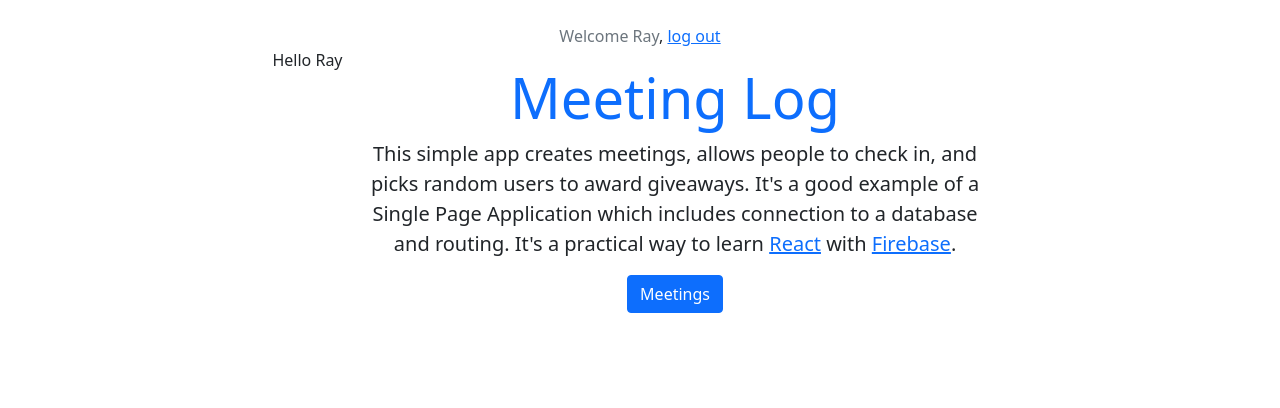
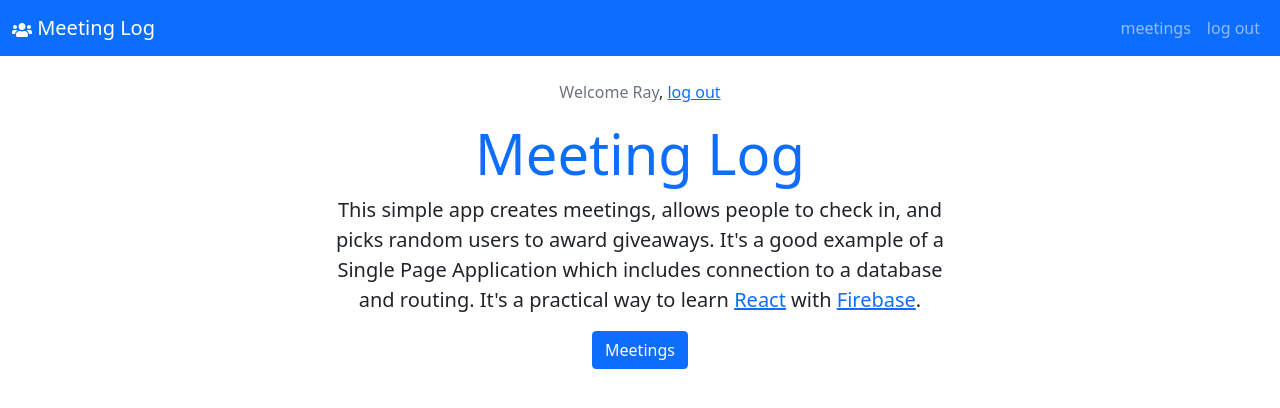
Before and after one commit to alvinwchou/meeting-log, a React (Create React App) app: page / in a window 1280 px wide. Shown: the top 408 px of the page. Built offline with nearby package versions, Linux system fonts and the light colour scheme.

Commit message:
created navigation component

```diff
--- a/package.json
+++ b/package.json
@@ -9,6 +9,7 @@
     "bootstrap": "^5.1.3",
     "react": "^18.2.0",
     "react-dom": "^18.2.0",
+    "react-icons": "^4.4.0",
     "react-scripts": "5.0.1",
     "web-vitals": "^2.1.4"
   },
--- a/src/App.js
+++ b/src/App.js
@@ -3,6 +3,7 @@
 import 'bootstrap/dist/css/bootstrap.css'
 import Home from './Home';
 import Welcome from './Welcome';
+import Navigation from './Navigation';
 
 function App() {
 
@@ -11,6 +12,7 @@
 
   return (
     <>
+      <Navigation user={user} />
       { user && <Welcome user={user} /> }
       <Home user={user} />
     </>
--- a/src/Home.js
+++ b/src/Home.js
@@ -4,7 +4,6 @@
     return(
         <div className="container text-center">
             <div className="row justify-content-center">
-                Hello {user}
                 <div className="col-10 col-md-10 col-lg-8 col-xl-7">
                     <div className="display-4 text-primary mt-3 mb-2">
                         Meeting Log
--- /dev/null
+++ b/src/Navigation.js
@@ -0,0 +1,37 @@
+import { FaUsers } from "react-icons/fa"
+
+function Navigation({ user }) {
+    return (
+        <nav className="site-nav family-sans navbar navbar-expand bg-primary navbar-dark higher">
+            <div className="container-fluid">
+                <a href="/" className="navbar-brand">
+                    <FaUsers className="mr-1" /> Meeting Log
+                </a>
+
+                <div className="navbar-nav ml-auto">
+                    {user ?
+                        <>
+                            <a className="nav-item nav-link" href="/meetings">
+                                meetings
+                            </a>
+                            <a className="nav-item nav-link" href="/login">
+                                log out
+                            </a>
+                    </>
+                    :
+                        <>
+                            <a className="nav-item nav-link" href="/login">
+                                log in
+                            </a>
+                            <a className="nav-item nav-link" href="/register">
+                                register
+                            </a>
+                        </>
+                    }
+                </div>
+            </div>
+        </nav>
+    )
+}
+
+export default Navigation
```
Also changed, not shown: 1 other file (tests, documents, lock files or other folders).
